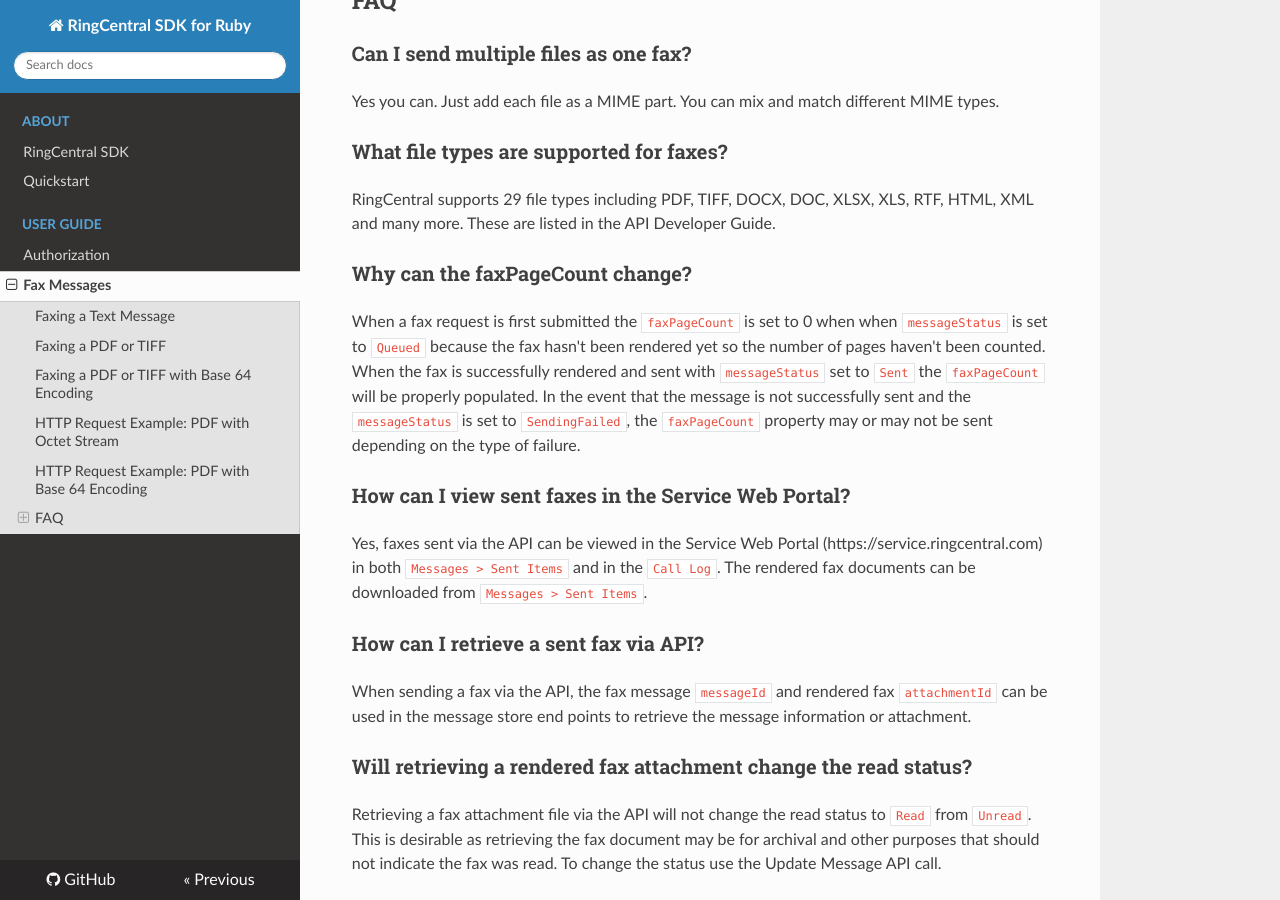
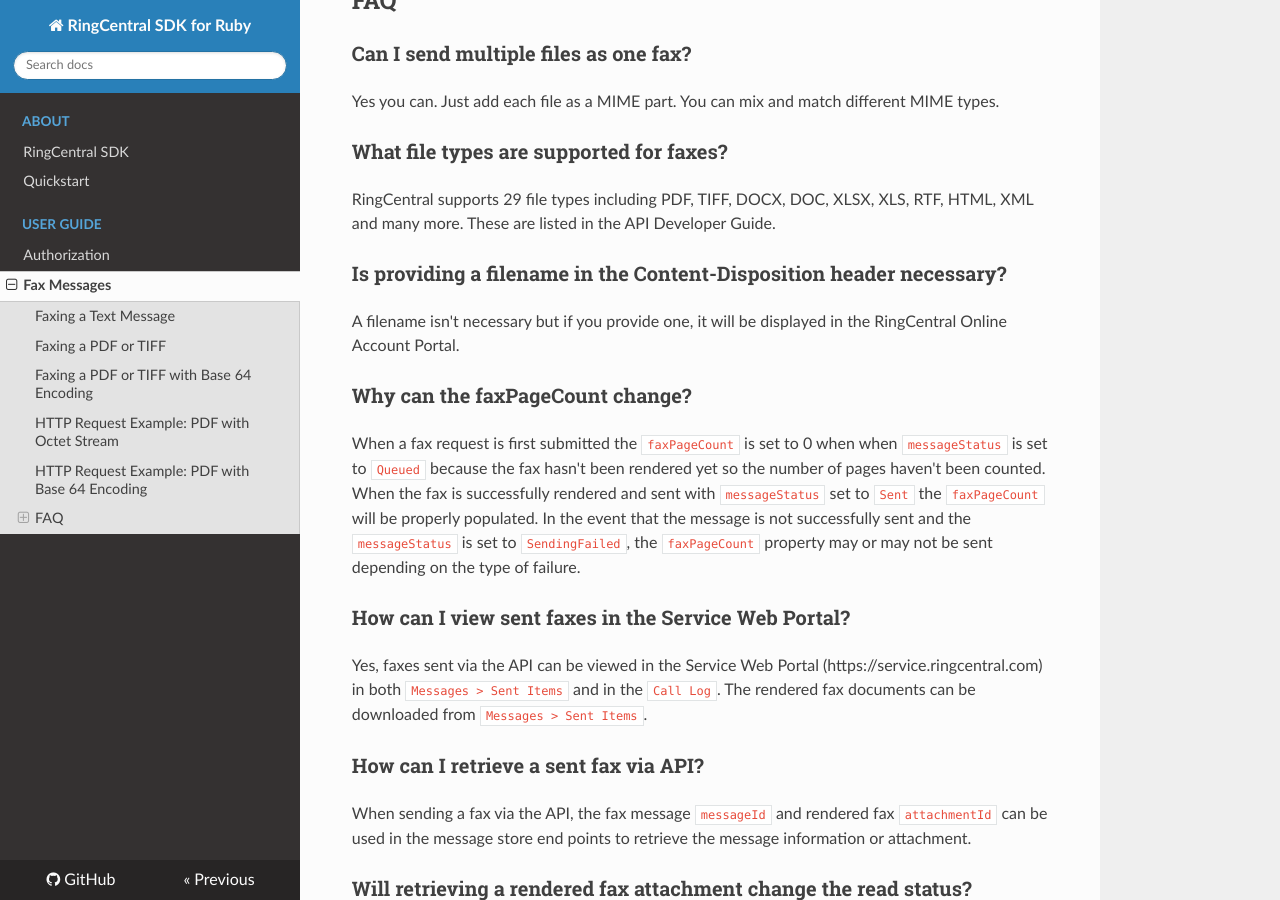
Before and after one commit to grokify/ringcentral-sdk-ruby, an MkDocs documentation site: the page built from docs/usage/messages/Fax-Messages.md, in a window 1280 px wide and 900 px high, scrolled down 2484 px. Built offline with MkDocs 1.6.1, drawn with Linux system fonts in a browser that asks for light colours; nearby versions of some CDN libraries; old or Windows-style settings are respelled for this version of MkDocs.

Commit message:
update fax FAQ

```diff
--- a/docs/usage/messages/Fax-Messages.md
+++ b/docs/usage/messages/Fax-Messages.md
@@ -145,6 +145,10 @@
 
 RingCentral supports 29 file types including PDF, TIFF, DOCX, DOC, XLSX, XLS, RTF, HTML, XML and many more. These are listed in the API Developer Guide.
 
+### Is providing a filename in the Content-Disposition header necessary?
+
+A filename isn't necessary but if you provide one, it will be displayed in the RingCentral Online Account Portal.
+
 ### Why can the faxPageCount change?
 
 When a fax request is first submitted the `faxPageCount` is set to 0 when when `messageStatus` is set to `Queued` because the fax hasn't been rendered yet so the number of pages haven't been counted. When the fax is successfully rendered and sent with `messageStatus` set to `Sent` the `faxPageCount` will be properly populated. In the event that the message is not successfully sent and the `messageStatus` is set to `SendingFailed`, the `faxPageCount` property may or may not be sent depending on the type of failure.
```
